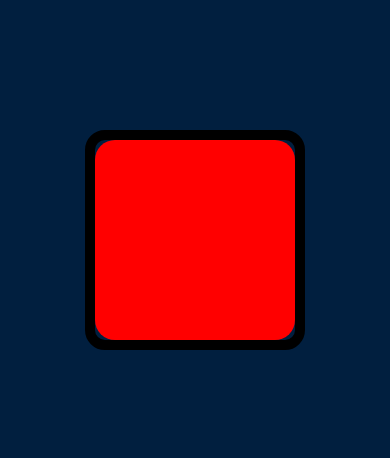
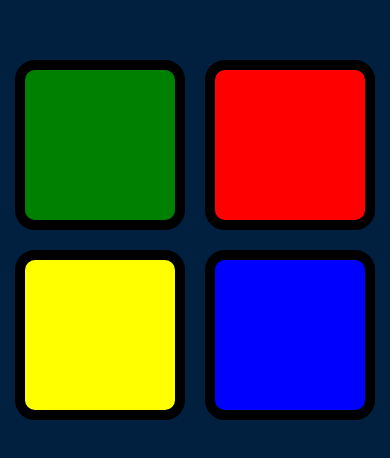
Before and after one commit to chiriac-os/simon-native, a React Native app: screen / in a window 390 px wide. Shown: the part 182-640 px from the top of the page. Built offline with nearby package versions, Linux system fonts and the light colour scheme.

Commit message:
Mod: complete board

```diff
--- a/src/components/buttons/ColoredButton.jsx
+++ b/src/components/buttons/ColoredButton.jsx
@@ -1,25 +1,33 @@
+import React, { useEffect } from "react";
 import { StyleSheet, TouchableOpacity, View } from "react-native";
 
-function ColoredButton({ color, ref, onPress }) {
+/**
+ * @param {{string, function}} props
+ * @param {React.Ref} ref
+ * @returns {React.ForwardRefExoticComponent<React.RefAttributes<React.JSX.Element>>}
+ */
+const ColoredButton = React.forwardRef((props, ref) => {
+    const { color, onPress } = props;
+
     return (
         <View style={styles().view}>
             <TouchableOpacity ref={ref} style={styles(color).button} onPress={onPress} />
         </View>
     );
-}
+});
 
 const styles = (color) => StyleSheet.create({
     view: {
         borderWidth: 10,
         borderColor: "#000",
         borderRadius: 20,
-        margin: 25,
+        margin: 10,
     },
     button: {
         backgroundColor: color,
-        height: 200,
-        width: 200,
-        borderRadius: 20,
+        height: 150,
+        width: 150,
+        borderRadius: 10,
     },
 });
 
--- a/src/components/game/Board.jsx
+++ b/src/components/game/Board.jsx
@@ -1,10 +1,29 @@
-import { View, StyleSheet} from "react-native";
+import { useState, useRef } from "react";
+import { View, StyleSheet } from "react-native";
 import ColoredButton from "../buttons/ColoredButton";
 
 function Board() {
+    /**
+     * Hooks
+     */
+    const [gamePattern, setGamePattern] = useState([]);
+    const red = useRef();
+    const blue = useRef();
+    const green = useRef();
+    const yellow = useRef();
+
+    const seeRef = (ref) => { console.log(ref) }
+
     return (
         <View style={styles.view}>
-            <ColoredButton color="red" />
+            <View style={styles.row}>
+                <ColoredButton ref={green} color="green" onPress={() => seeRef(green)} />
+                <ColoredButton ref={red} color="red" onPress={() => seeRef(red)} />
+            </View>
+            <View style={styles.row}>
+                <ColoredButton ref={yellow} color="yellow" onPress={() => seeRef(yellow)} />
+                <ColoredButton ref={blue} color="blue" onPress={() => seeRef(blue)} />
+            </View>
         </View>
     )
 }
@@ -13,6 +32,9 @@ const styles = StyleSheet.create({
     view: {
 
     },
+    row: {
+        flexDirection: "row",
+    }
 });
 
 export default Board;
```
